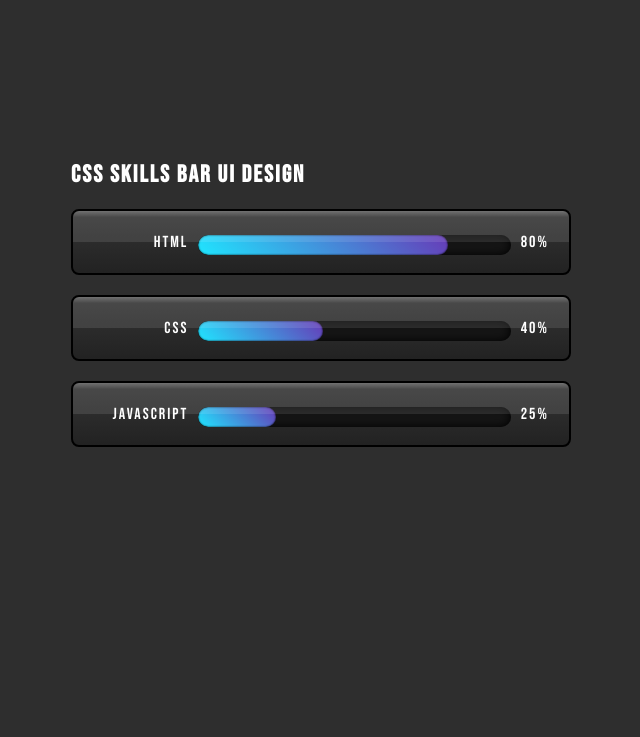
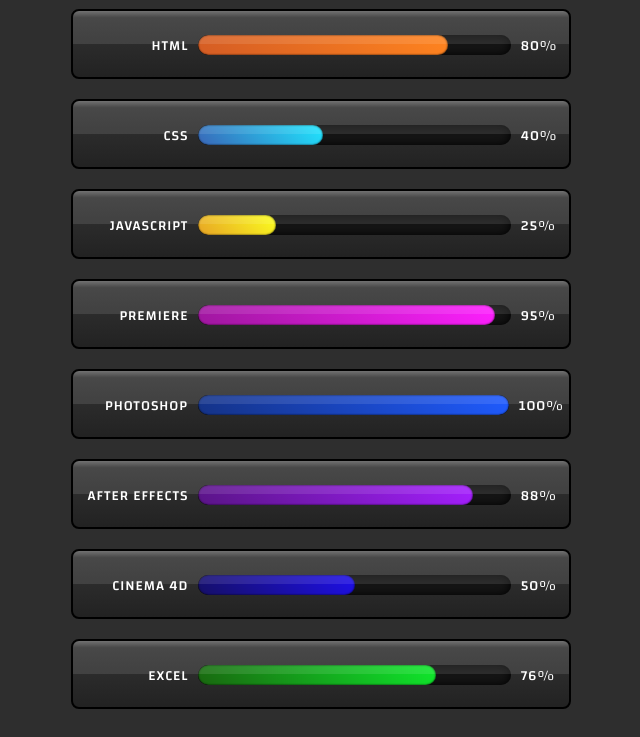
Before and after one commit to JPLeopoldino/skills-bar, a plain HTML site: page index.html in a window 1280 px wide. Shown: the part 104-841 px from the top of the page, without its empty margins (319-959 px from the left). Before the commit the page ends 816 px from the top, so only its background shows below. Drawn offline with Linux system fonts and the light colour scheme.

Commit message:
Version 1.2

```diff
--- a/index.html
+++ b/index.html
@@ -8,7 +8,7 @@
 </head>
 <body>
     <div class="container">
-        <h2>CSS Skills Bar UI Design</h2>
+        <h2>Habilidades - João Pedro</h2>
         <div class="skills">
             <span class="name">Html</span>
             <div class="percent">
@@ -32,6 +32,46 @@
             </div>
             <span class="value">25%</span>
         </div>
+
+        <div class="skills">
+            <span class="name">Premiere</span>
+            <div class="percent">
+                <div class="progress" style="width: 95%;"></div>
+            </div>
+            <span class="value">95%</span>
+        </div>
+
+        <div class="skills">
+            <span class="name">Photoshop</span>
+            <div class="percent">
+                <div class="progress" style="width: 100%;"></div>
+            </div>
+            <span class="value">100%</span>
+        </div>
+
+        <div class="skills">
+            <span class="name">After Effects</span>
+            <div class="percent">
+                <div class="progress" style="width: 88%;"></div>
+            </div>
+            <span class="value">88%</span>
+        </div>
+
+        <div class="skills">
+            <span class="name">Cinema 4d</span>
+            <div class="percent">
+                <div class="progress" style="width: 50%;"></div>
+            </div>
+            <span class="value">50%</span>
+        </div>
+
+        <div class="skills">
+            <span class="name">Excel</span>
+            <div class="percent">
+                <div class="progress" style="width: 76%;"></div>
+            </div>
+            <span class="value">76%</span>
+        </div>
     </div>
 </body>
 </html>
--- a/style.css
+++ b/style.css
@@ -1,12 +1,12 @@
-@import url('https://fonts.googleapis.com/css2?family=Bebas+Neue&display=swap');
+@import url('https://fonts.googleapis.com/css2?family=Changa:wght@500&display=swap');
 
 *
 {
     margin: 2;
     padding: 0;
     box-sizing: border-box;
-    font-family: 'Bebas Neue', cursive;
-    letter-spacing: 2px;
+    font-family: 'Changa', sans-serif;
+    letter-spacing: 1px;
 }
 body
 {
@@ -15,6 +15,7 @@
     align-items: center;
     min-height: 100vh;
     background: #2e2e2e;
+    font-size: 14px;
 }
 
 .container
@@ -24,6 +25,7 @@
 }
 .container h2
 {
+    font-size: 30px;
     color: #fff;
 }
 
@@ -59,7 +61,7 @@
     left: 0;
     width: 100%;
     height: 50%;
-    background: rgba(255,255,255,0.1);
+    background: rgba(255, 255, 255, 0.1);
     z-index: 10;
 }
 
@@ -101,7 +103,7 @@
     width: 70%;
     height: 100%;
     border-radius: 10px;
-    background: linear-gradient(45deg, #1fe6ff, #673AB7);
+    background: #fff;
     box-shadow: inset 0 0 2px #000;
     animation: animate 4s ease-in-out forwards;
 }
@@ -112,3 +114,43 @@
         width: 0;
     }
 }
+
+.container .skills:nth-child(2) .percent .progress
+{
+    background: linear-gradient(45deg, #d45c24, #ff841f);
+}
+
+.container .skills:nth-child(3) .percent .progress
+{
+    background: linear-gradient(45deg, #3a66b7, #1fe6ff);
+}
+
+.container .skills:nth-child(4) .percent .progress
+{
+    background: linear-gradient(45deg, #e7a325, #fbff1f);
+}
+
+.container .skills:nth-child(5) .percent .progress
+{
+    background: linear-gradient(45deg, #9e179e, #ff1fff);
+}
+
+.container .skills:nth-child(6) .percent .progress
+{
+    background: linear-gradient(45deg, #143286, #1f5bff);
+}
+
+.container .skills:nth-child(7) .percent .progress
+{
+    background: linear-gradient(45deg, #591486, #a51fff);
+}
+
+.container .skills:nth-child(8) .percent .progress
+{
+    background: linear-gradient(45deg, #150f66, #1e0fe9);
+}
+
+.container .skills:nth-child(9) .percent .progress
+{
+    background: linear-gradient(45deg, #19660f, #0fe92c);
+}
```
